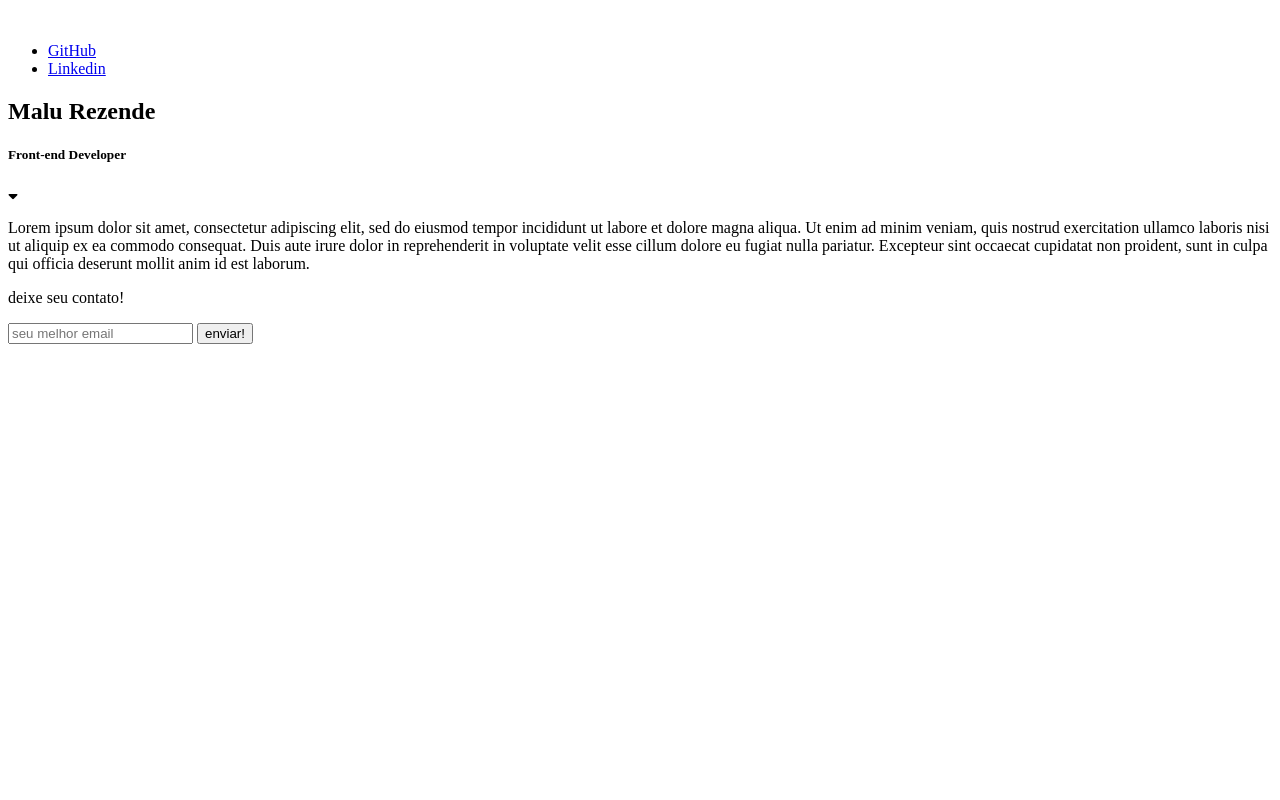
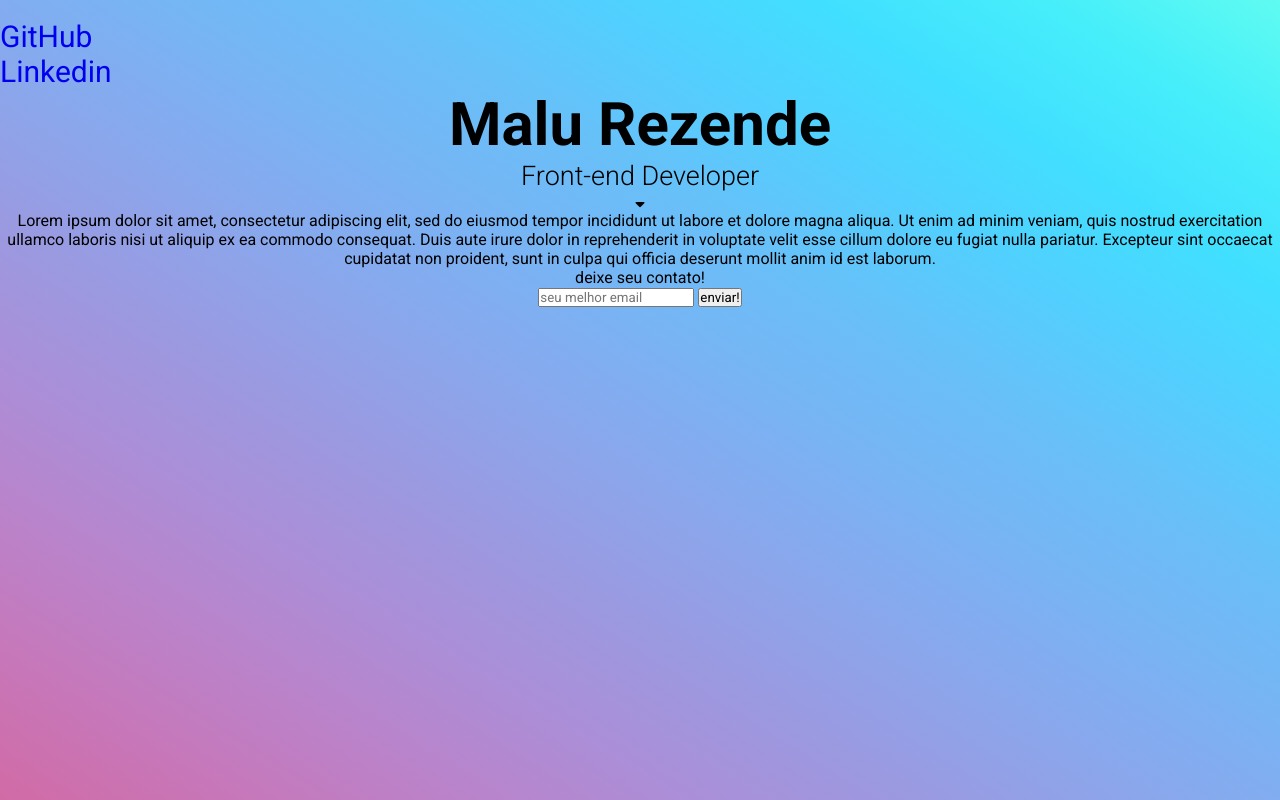
Before and after one commit to malurezende/portifolio, a plain HTML site: page html/index.html in a window 1280 px wide. Drawn offline with Linux system fonts and the light colour scheme.

Commit message:
add css style

```diff
--- /dev/null
+++ b/css/style.css
@@ -0,0 +1,34 @@
+* {
+    padding: 0;
+    margin: 0;
+    box-sizing: border-box;
+    font-family: 'Roboto', sans-serif;
+}
+
+ul {
+    list-style: none;
+    font-size: 30px;
+
+}
+
+a {
+    text-decoration: none;
+}
+
+body {
+    background-image: linear-gradient(to right top, #d16ba5, #c777b9, #ba83ca, #aa8fd8, #9a9ae1, #8aa7ec, #79b3f4, #69bff8, #52cffe, #41dfff, #46eefa, #5ffbf1);
+    height: 100vh;
+}
+
+.container-main {
+    text-align: center;
+}
+
+.container-main  h1 {
+    font-size: 60px
+}
+
+.container-main h5 {
+    font-size: 27px;
+    font-weight: 300;
+}
--- a/index.html
+++ b/html/index.html
@@ -5,7 +5,11 @@
     <meta http-equiv="X-UA-Compatible" content="IE=edge">
     <meta name="viewport" content="width=device-width, initial-scale=1.0">
     <link rel="stylesheet" href="https://use.fontawesome.com/releases/v5.15.3/css/all.css" integrity="sha384-SZXxX4whJ79/gErwcOYf+zWLeJdY/qpuqC4cAa9rOGUstPomtqpuNWT9wdPEn2fk" crossorigin="anonymous">
-    <title>Malu Rezendea</title>
+    <link rel="preconnect" href="https://fonts.googleapis.com">
+<link rel="preconnect" href="https://fonts.gstatic.com" crossorigin>
+<link href="https://fonts.googleapis.com/css2?family=Roboto:wght@300;400;700&display=swap" rel="stylesheet">
+    <link rel="stylesheet" href="../css/style.css">
+    <title>Malu Rezende</title>
 </head>
 <body>
     <header>
```
Also changed, not shown: img/background.jpeg (added).
